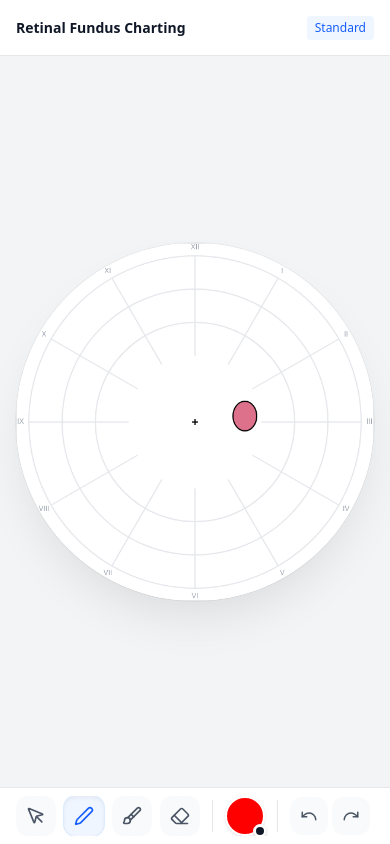
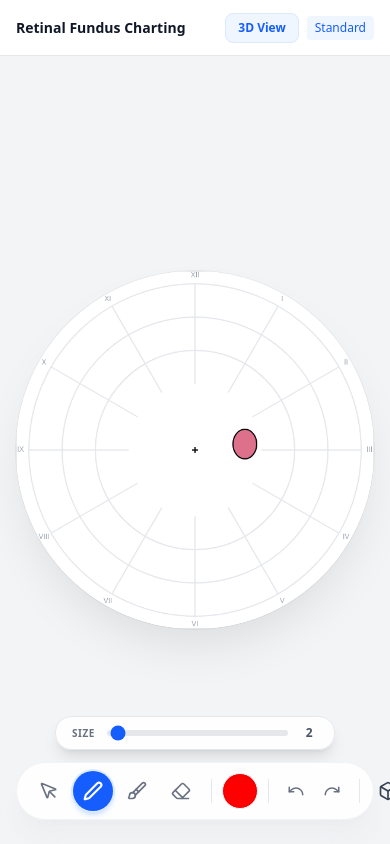
Before and after one commit to JamesTheMartian/react-fundus-chart, a React (Vite) app: page / in a window 390 px wide. Built offline with nearby package versions, Linux system fonts and the light colour scheme.

Commit message:
improvements to mobile UI

```diff
--- a/src/App.tsx
+++ b/src/App.tsx
@@ -119,9 +119,17 @@ function App() {
       {/* Header for Mobile / Tablet - Minimal */}
       <header className="lg:hidden h-14 bg-white border-b border-gray-200 flex items-center justify-between px-4 shrink-0 z-20">
         <h1 className="text-sm font-semibold text-gray-900">Retinal Fundus Charting</h1>
-        <button onClick={() => setIsInverted(!isInverted)} className="text-xs font-medium text-blue-600 bg-blue-50 px-2 py-1 rounded">
-          {isInverted ? 'Inverted' : 'Standard'}
-        </button>
+        <div className="flex items-center gap-2">
+          <button
+            onClick={handle3DView}
+            className="flex items-center gap-1.5 px-3 py-1.5 bg-blue-50 text-blue-600 rounded-lg text-xs font-semibold border border-blue-100 active:scale-95 transition-transform"
+          >
+            3D View
+          </button>
+          <button onClick={() => setIsInverted(!isInverted)} className="text-xs font-medium text-blue-600 bg-blue-50 px-2 py-1 rounded">
+            {isInverted ? 'Inverted' : 'Standard'}
+          </button>
+        </div>
       </header>
 
       {/* Left Sidebar - Toolbar */}
@@ -202,8 +210,9 @@ function App() {
         />
       </aside>
 
-      {/* Mobile Toolbar (Bottom Sheet style) */}
-      <div className="lg:hidden bg-white border-t border-gray-200 p-2 shrink-0 z-20 overflow-x-auto">
+      {/* Mobile Toolbar (Floating) */}
+      <div className="lg:hidden absolute bottom-6 left-4 right-4 z-30 pointer-events-none flex flex-col items-center gap-3">
+        {/* Toolbar Component itself will handle pointer-events-auto for its children */}
         <Toolbar
           activeColor={activeColor}
           setActiveColor={setActiveColor}
--- a/src/components/Toolbar.tsx
+++ b/src/components/Toolbar.tsx
@@ -273,10 +273,32 @@ export const Toolbar: React.FC<ToolbarProps> = ({
     );
 
     // Mobile Bottom Bar (Tools + Menu Trigger)
-    const MobileBottomBar = () => (
-        <div className="flex items-center gap-2 w-full h-full overflow-x-auto px-2 no-scrollbar">
+    const MobileBottomBar = () => {
+        const showBrushSlider = ['pen', 'brush', 'eraser'].includes(activeTool);
+
+        return (
+            <div className="flex flex-col items-center gap-3 w-full pointer-events-auto">
+
+                {/* Brush Size Slider (Conditional) */}
+                {showBrushSlider && (
+                    <div className="bg-white/90 backdrop-blur-md border border-gray-200 shadow-lg rounded-2xl p-2 px-4 flex items-center gap-3 w-[80%] max-w-[280px] animate-in slide-in-from-bottom-2 fade-in duration-300">
+                        <span className="text-[10px] font-bold text-gray-500 uppercase tracking-wider shrink-0">Size</span>
+                        <input
+                            type="range"
+                            min="1"
+                            max="50"
+                            value={brushSize}
+                            onChange={(e) => setBrushSize(Number(e.target.value))}
+                            className="w-full h-1.5 bg-gray-200 rounded-lg appearance-none cursor-pointer accent-blue-600"
+                        />
+                        <span className="text-xs font-bold text-gray-600 w-6 text-center">{brushSize}</span>
+                    </div>
+                )}
+
+                {/* Main Toolbar Pill */}
+                <div className="flex items-center gap-1.5 bg-white/90 backdrop-blur-xl border border-gray-200/50 shadow-xl shadow-gray-200/40 rounded-full p-2 pl-3 pr-2 w-full max-w-sm justify-between">
                     {/* Tools Section */}
-            <div className="flex gap-2 shrink-0">
+                    <div className="flex gap-1 shrink-0">
                         {[
                             { id: 'select', icon: MousePointer },
                             { id: 'pen', icon: Pen },
@@ -286,52 +308,53 @@ export const Toolbar: React.FC<ToolbarProps> = ({
                             <button
                                 key={tool.id}
                                 onClick={() => setActiveTool(tool.id as ToolType)}
-                        className={`p-2.5 rounded-xl flex items-center justify-center transition-all active:scale-95 ${activeTool === tool.id
-                            ? 'bg-blue-50 text-blue-600 shadow-inner ring-1 ring-blue-100'
-                            : 'bg-gray-50 text-gray-600'
+                                className={`p-2.5 rounded-full flex items-center justify-center transition-all active:scale-90 ${activeTool === tool.id
+                                    ? 'bg-blue-600 text-white shadow-md shadow-blue-500/30 ring-2 ring-blue-100'
+                                    : 'hover:bg-gray-100 text-gray-500 hover:text-gray-700'
                                     }`}
                             >
-                        <tool.icon size={20} />
+                                <tool.icon size={20} className={activeTool === tool.id ? 'stroke-[2.5px]' : ''} />
                             </button>
                         ))}
                     </div>
 
-            <div className="w-px h-8 bg-gray-200 shrink-0 mx-1"></div>
+                    <div className="w-px h-6 bg-gray-200 shrink-0 mx-1"></div>
 
                     {/* Active Color (Compact) */}
                     <button
                         onClick={() => setShowMobileMenu(true)}
-                className="w-10 h-10 rounded-full border-2 border-white shadow-sm shrink-0 relative"
+                        className="w-9 h-9 rounded-full border border-gray-100 shadow-inner shrink-0 relative hover:scale-105 transition-transform"
                         style={{ backgroundColor: MEDICAL_COLORS[activeColor] }}
                     >
-                <div className="absolute -bottom-1 -right-1 bg-white rounded-full p-0.5 shadow-sm border border-gray-100">
-                    <div className="w-2 h-2 rounded-full bg-gray-900"></div>
-                </div>
+                        {/* Color Indicator Ring if white/bright */}
+                        <div className="absolute inset-0 rounded-full ring-1 ring-inset ring-black/5"></div>
                     </button>
 
-            <div className="w-px h-8 bg-gray-200 shrink-0 mx-1"></div>
+                    <div className="w-px h-6 bg-gray-200 shrink-0 mx-1"></div>
 
                     {/* Undo/Redo (Compact) */}
-            <div className="flex gap-1 shrink-0">
-                <button onClick={onUndo} className="p-2.5 rounded-xl bg-gray-50 text-gray-600 active:bg-gray-200">
+                    <div className="flex gap-0.5 shrink-0">
+                        <button onClick={onUndo} className="p-2 rounded-full hover:bg-gray-100 text-gray-500 active:scale-90 transition-transform">
                             <Undo size={18} />
                         </button>
-                <button onClick={onRedo} className="p-2.5 rounded-xl bg-gray-50 text-gray-600 active:bg-gray-200">
+                        <button onClick={onRedo} className="p-2 rounded-full hover:bg-gray-100 text-gray-500 active:scale-90 transition-transform">
                             <Redo size={18} />
                         </button>
                     </div>
 
-            <div className="flex-1"></div>
+                    <div className="w-px h-6 bg-gray-200 shrink-0 mx-1"></div>
 
                     {/* Menu Trigger */}
                     <button
                         onClick={() => setShowMobileMenu(!showMobileMenu)}
-                className={`p-2.5 rounded-xl flex items-center justify-center transition-all shrink-0 ${showMobileMenu ? 'bg-gray-900 text-white' : 'bg-gray-100 text-gray-700'}`}
+                        className={`p-2 rounded-full flex items-center justify-center transition-all shrink-0 ${showMobileMenu ? 'bg-gray-900 text-white shadow-lg' : 'hover:bg-gray-100 text-gray-700'}`}
                     >
                         <Box size={20} />
                     </button>
                 </div>
+            </div>
         );
+    };
 
     return (
         <>
@@ -347,7 +370,7 @@ export const Toolbar: React.FC<ToolbarProps> = ({
 
             {/* Mobile Menu Overlay */}
             {showMobileMenu && (
-                <div className="lg:hidden fixed inset-0 z-50 bg-black/20 backdrop-blur-sm" onClick={() => setShowMobileMenu(false)}>
+                <div className="lg:hidden fixed inset-0 z-50 bg-black/20 backdrop-blur-sm pointer-events-auto" onClick={() => setShowMobileMenu(false)}>
                     <div
                         className="absolute bottom-16 left-2 right-2 bg-white rounded-2xl shadow-2xl border border-gray-100 p-4 max-h-[70vh] overflow-y-auto flex flex-col gap-4 animate-in slide-in-from-bottom-10 fade-in duration-200"
                         onClick={e => e.stopPropagation()}
```
Lines whose indentation alone changed are shown as unchanged.
